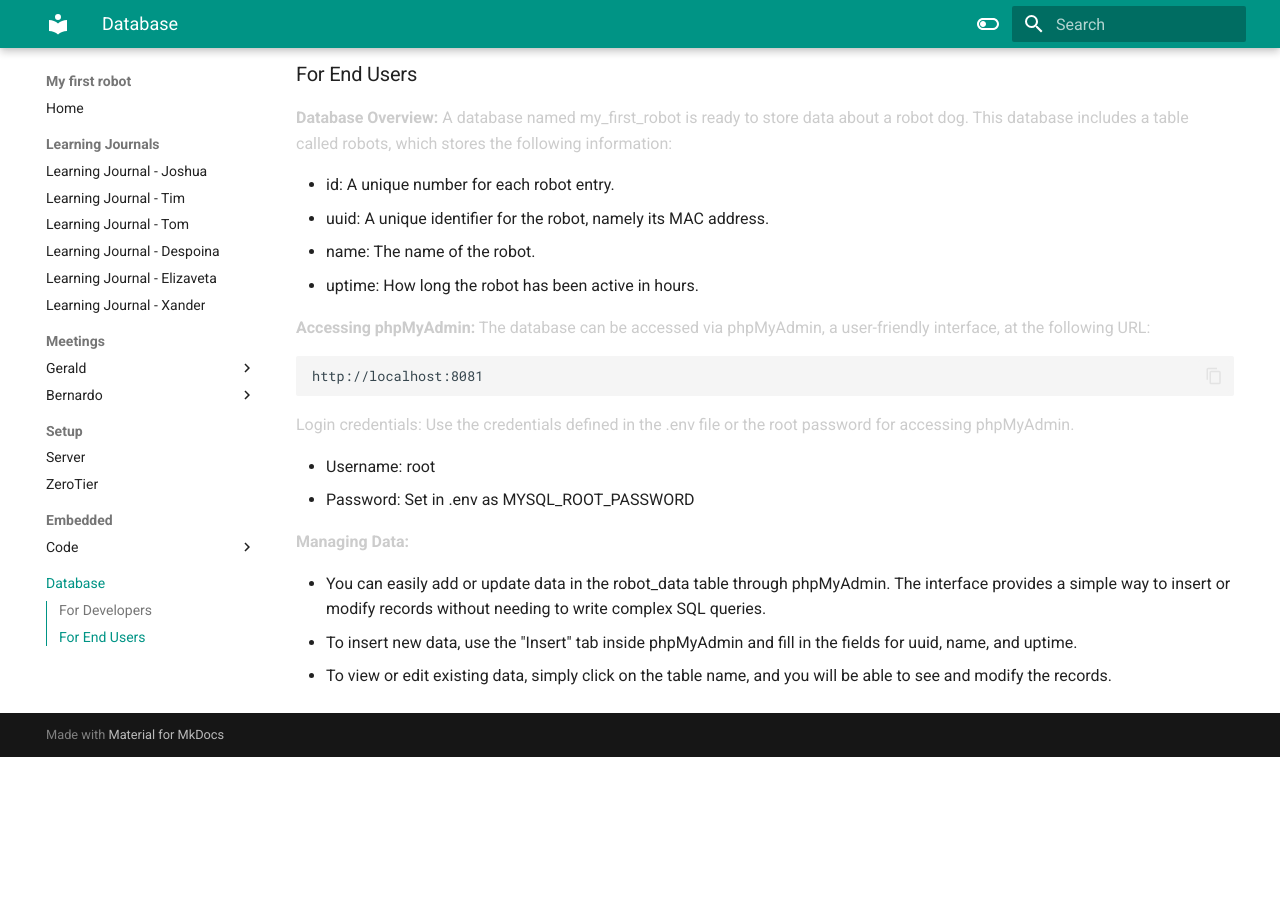
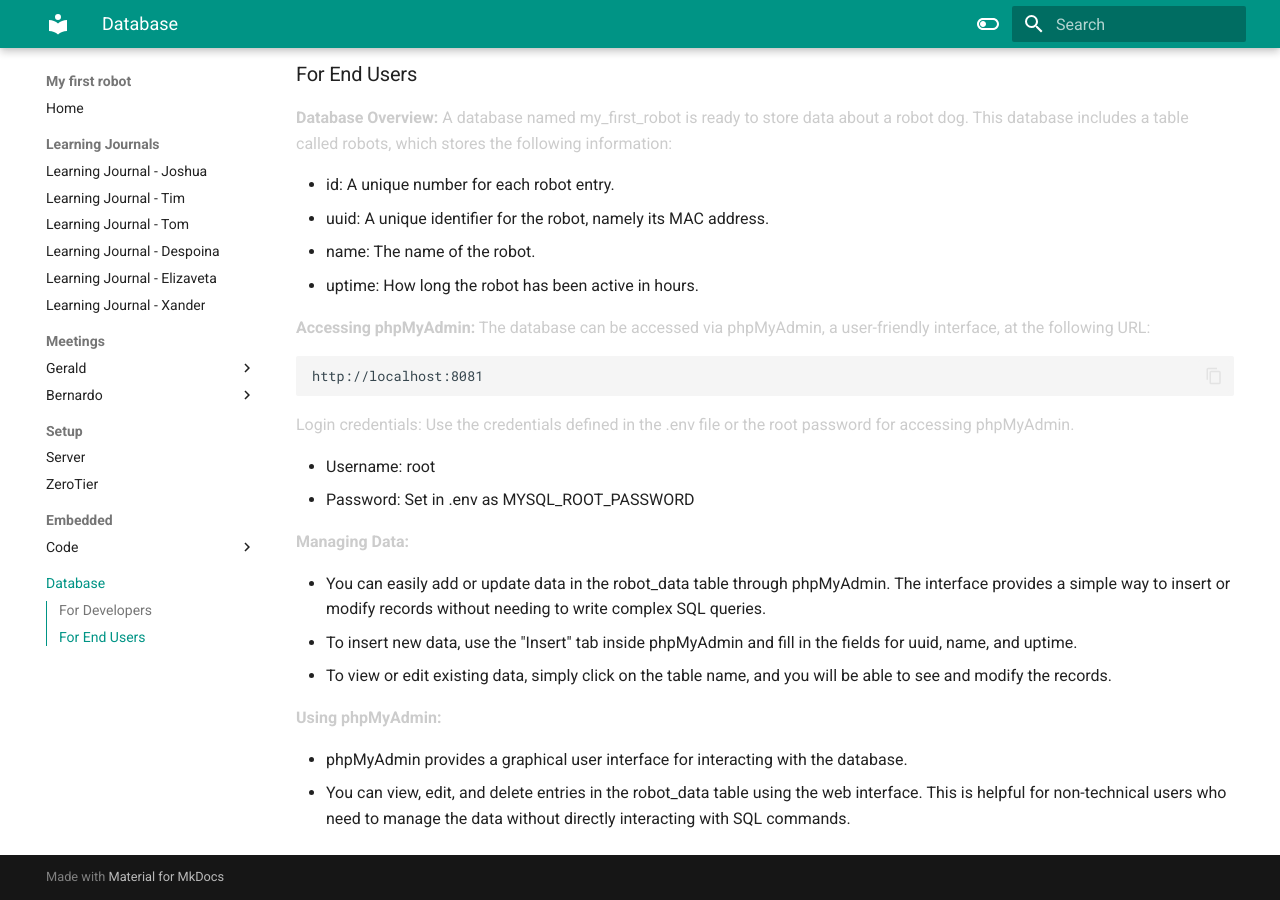
Before and after one commit to VioletHarmon2002/MyFirstRobot, an MkDocs documentation site: the page built from docs/database.md, in a window 1280 px wide and 900 px high, scrolled down 1445 px. Built offline with MkDocs 1.6.1 and Material for MkDocs 9.7.7, drawn with Linux system fonts in a browser that asks for light colours; before the commit the page ends 2202 px from its top, so only the background shows below that.

Commit message:
Added: using phpMyAdmin docs for End User

```diff
--- a/docs/database.md
+++ b/docs/database.md
@@ -89,3 +89,8 @@ Login credentials: Use the credentials defined in the .env file or the root pass
 - You can easily add or update data in the robot_data table through phpMyAdmin. The interface provides a simple way to insert or modify records without needing to write complex SQL queries.
 - To insert new data, use the "Insert" tab inside phpMyAdmin and fill in the fields for uuid, name, and uptime.
 - To view or edit existing data, simply click on the table name, and you will be able to see and modify the records.
+
+**Using phpMyAdmin:**
+
+- phpMyAdmin provides a graphical user interface for interacting with the database.
+- You can view, edit, and delete entries in the robot_data table using the web interface. This is helpful for non-technical users who need to manage the data without directly interacting with SQL commands.
```
